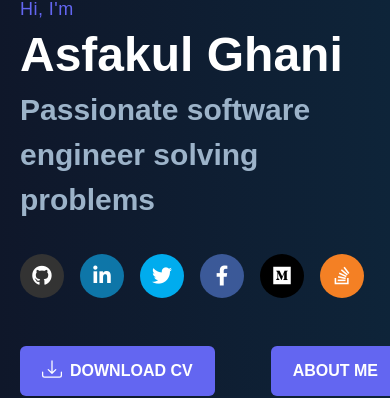
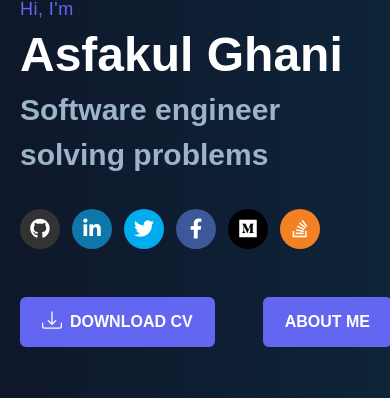
Before and after one commit to hrOarr/Portfolio, a React (Create React App) app: page / in a window 390 px wide. Shown: the part 117-515 px from the top of the page. Built offline with nearby package versions, Linux system fonts and the light colour scheme.

Commit message:
added updates on various places

```diff
--- a/src/components/Home.jsx
+++ b/src/components/Home.jsx
@@ -14,14 +14,14 @@ const Home = () => {
                     <p className="text-indigo-500 font-medium tracking-wide text-lg">Hi, I'm</p>
                     <h2 className="text-5xl lg:text-6xl xl:text-7xl font-bold text-[#fff] md:tracking-wide pt-2">Asfakul Ghani</h2>
 
-                    <h3 className="leading-normal text-[#9cb3c9] text-3xl md:text-3xl lg:text-4xl xl:text-5xl font-black pt-2">Passionate software engineer solving problems</h3>
+                    <h3 className="leading-normal text-[#9cb3c9] text-3xl md:text-3xl lg:text-4xl xl:text-5xl font-black pt-2">Software engineer solving problems</h3>
 
                     <div className="mt-8 md:mt-16">
                         <SocialMedia />
                     </div>
 
                     {/*<p className="pt-16 md:pt-20 text-gray-400 text-lg w-96 tracking-wide">I am excited to tackle challenges. I have experience of working on frontend, backend, and devops. </p>*/}
-                    <div className="flex space-x-14 pt-12 md:pt-14">
+                    <div className="flex space-x-12 pt-12 md:pt-14">
                         <a href={CV} download>
                             <button
                                 className="button flex text-base bg-indigo-500 text-white hover:bg-white hover:border-indigo-500 hover:text-indigo-500 hover:scale-105 hover:duration-300 font-medium px-3 py-3 md:px-4 rounded-md font-semibold">
--- a/src/components/SocialMedia.jsx
+++ b/src/components/SocialMedia.jsx
@@ -37,11 +37,11 @@ const socialLinks = [
 
 const SocialMedia = () => {
     return (
-            <ul className="flex gap-4 md:gap-4">
+            <ul className="flex gap-3 md:gap-4">
                 {
                     socialLinks && socialLinks.map((link)=>(
                         <li>
-                            <a className={`flex w-11 h-11 text-white text-xl items-center justify-center rounded-full hover:bg-[#000000] ${link.color}`} href={link.url} target={'_blank'} rel='noreferrer'>
+                            <a className={`flex w-10 h-10 md:w-11 md:h-11 text-white text-xl items-center justify-center rounded-full hover:bg-[#000000] ${link.color}`} href={link.url} target={'_blank'} rel='noreferrer'>
                                 <i className={`fab ${link.icon}`}></i>
                             </a>
                         </li>
```
